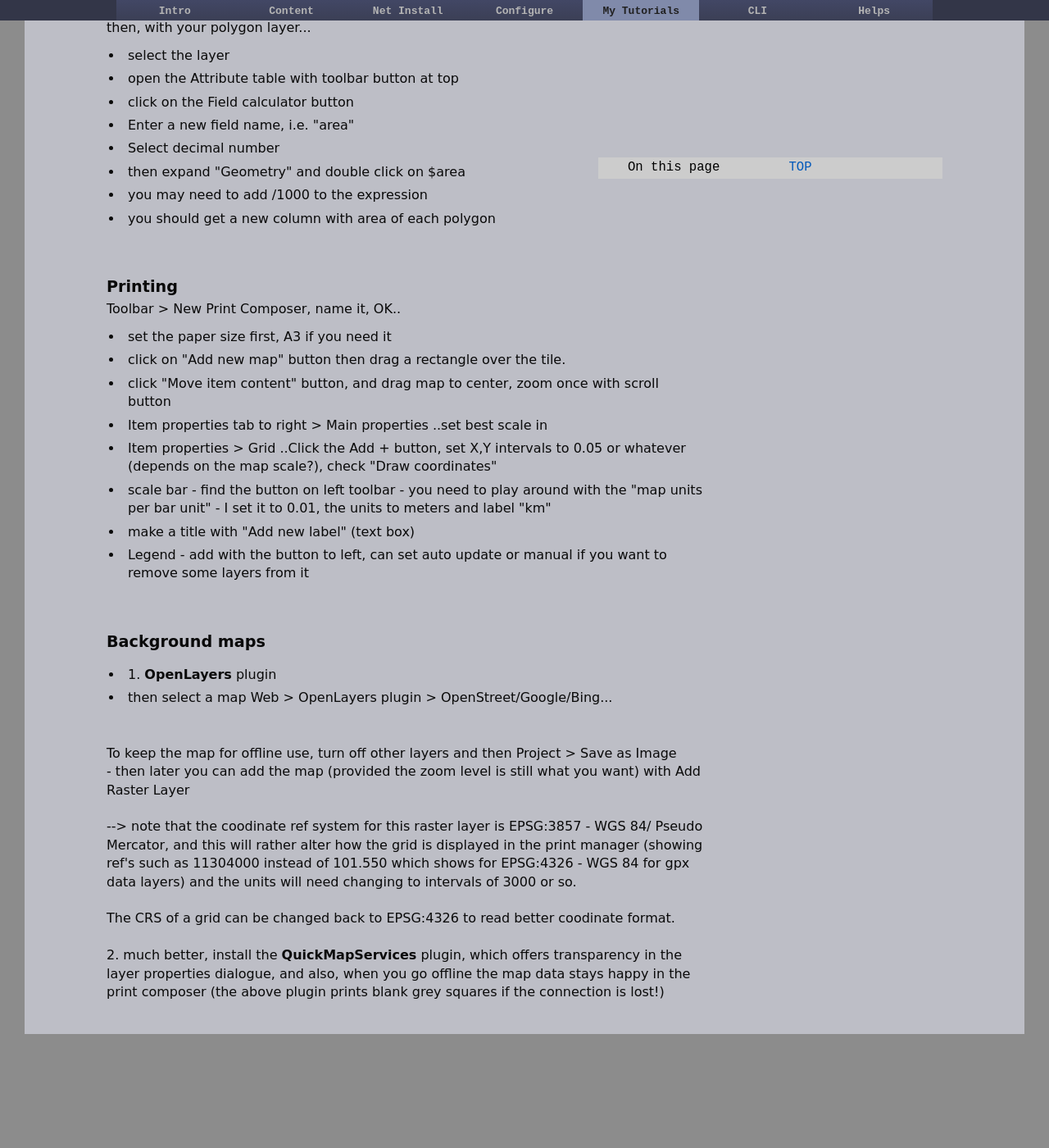
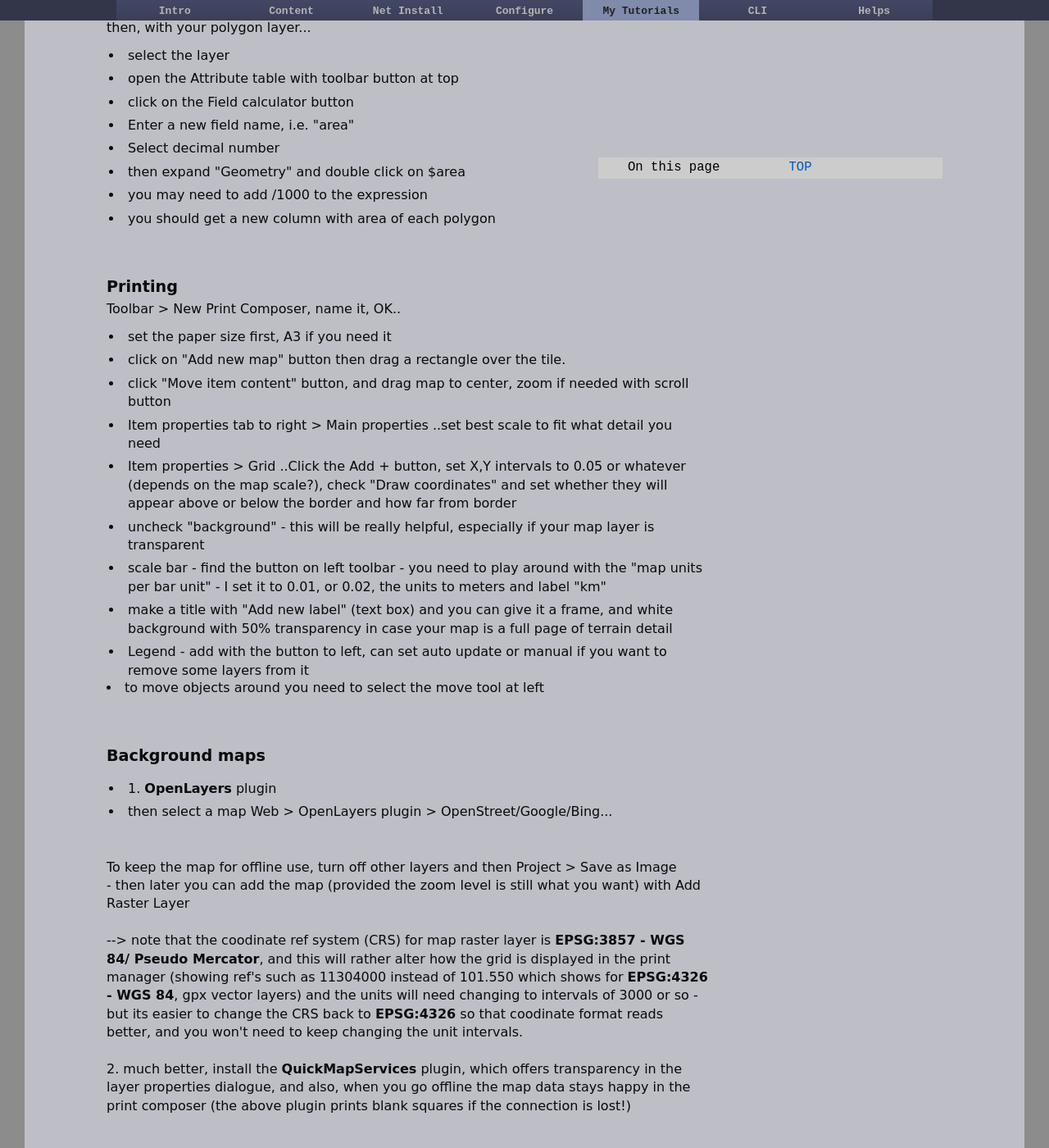
Before and after one commit to dquinton/debian-install, a Jekyll site: the page built from tutorial/11a-gps.html, in a window 1280 px wide and 1400 px high, scrolled down 2655 px. Shown: the whole window at 82% size. Built offline with Jekyll 4.4.1, drawn with Linux system fonts in a browser that asks for light colours; before the commit the page ends 3916 px from its top, so only the background shows below that.

Commit message:
updating pages

```diff
--- a/tutorial/11a-gps.html
+++ b/tutorial/11a-gps.html
@@ -133,12 +133,15 @@ then, with your polygon layer...
 
 <div class="bullet"><ul><li>set the paper size first, A3 if you need it</li>
 <li>click on "Add new map" button then drag a rectangle over the tile.</li>
-<li>click "Move item content" button, and drag map to center, zoom once with scroll button</li>
-<li>Item properties tab to right > Main properties ..set best scale in </li>
-<li>Item properties > Grid ..Click the Add + button, set X,Y intervals to 0.05 or whatever (depends on the map scale?), check "Draw coordinates" </li>
-<li>scale bar - find the button on left toolbar - you need to play around with the "map units per bar unit" - I set it to 0.01, the units to meters and label "km"</li>
-<li>make a title with "Add new label" (text box)</li>
-<li>Legend - add with the button to left, can set auto update or manual if you want to remove some layers from it</ul></div>
+<li>click "Move item content" button, and drag map to center, zoom if needed with scroll button</li>
+<li>Item properties tab to right > Main properties ..set best scale to fit what detail you need</li>
+<li>Item properties > Grid ..Click the Add + button, set X,Y intervals to 0.05 or whatever (depends on the map scale?), check "Draw coordinates" and set whether they will appear above or below the border and how far from border</li>
+<li>uncheck "background" - this will be really helpful, especially if your map layer is transparent</li>
+<li>scale bar - find the button on left toolbar - you need to play around with the "map units per bar unit" - I set it to 0.01, or 0.02, the units to meters and label "km"</li>
+<li>make a title with "Add new label" (text box) and you can give it a frame, and white background with 50% transparency in case your map is a full page of terrain detail</li>
+<li>Legend - add with the button to left, can set auto update or manual if you want to remove some layers from it</ul>
+<li>to move objects around you need to select the move tool at left</li>
+</div>
 
 <br><br><br>
 <h3>Background maps</h3>
@@ -149,10 +152,8 @@ then, with your polygon layer...
 To keep the map for offline use, turn off other layers and then Project > Save as Image<br>
 - then later you can add the map (provided the zoom level is still what you want) with Add Raster Layer
 <br><br>
---> note that the coodinate ref system for this raster layer is EPSG:3857 - WGS 84/ Pseudo Mercator, and this will rather alter how the grid is displayed in the print manager (showing ref's such as 11304000 instead of 101.550 which shows for EPSG:4326 - WGS 84 for gpx data layers) and the units will need changing to intervals of 3000 or so.
+--> note that the coodinate ref system (CRS) for map raster layer is <b>EPSG:3857 - WGS 84/ Pseudo Mercator</b>, and this will rather alter how the grid is displayed in the print manager (showing ref's such as 11304000 instead of 101.550 which shows for <b>EPSG:4326 - WGS 84</b>, gpx vector layers) and the units will need changing to intervals of 3000 or so - but its easier to change the CRS back to <b>EPSG:4326</b> so that coodinate format reads better, and you won't need to keep changing the unit intervals.
 <br><br>
-The CRS of a grid can be changed back to EPSG:4326 to read better coodinate format.
-<br><br>
-2. much better, install the <b>QuickMapServices</b> plugin, which offers transparency in the layer properties dialogue, and also, when you go offline the map data stays happy in the print composer (the above plugin prints blank grey squares if the connection is lost!)
+2. much better, install the <b>QuickMapServices</b> plugin, which offers transparency in the layer properties dialogue, and also, when you go offline the map data stays happy in the print composer (the above plugin prints blank squares if the connection is lost!)
 
 </div>
```
